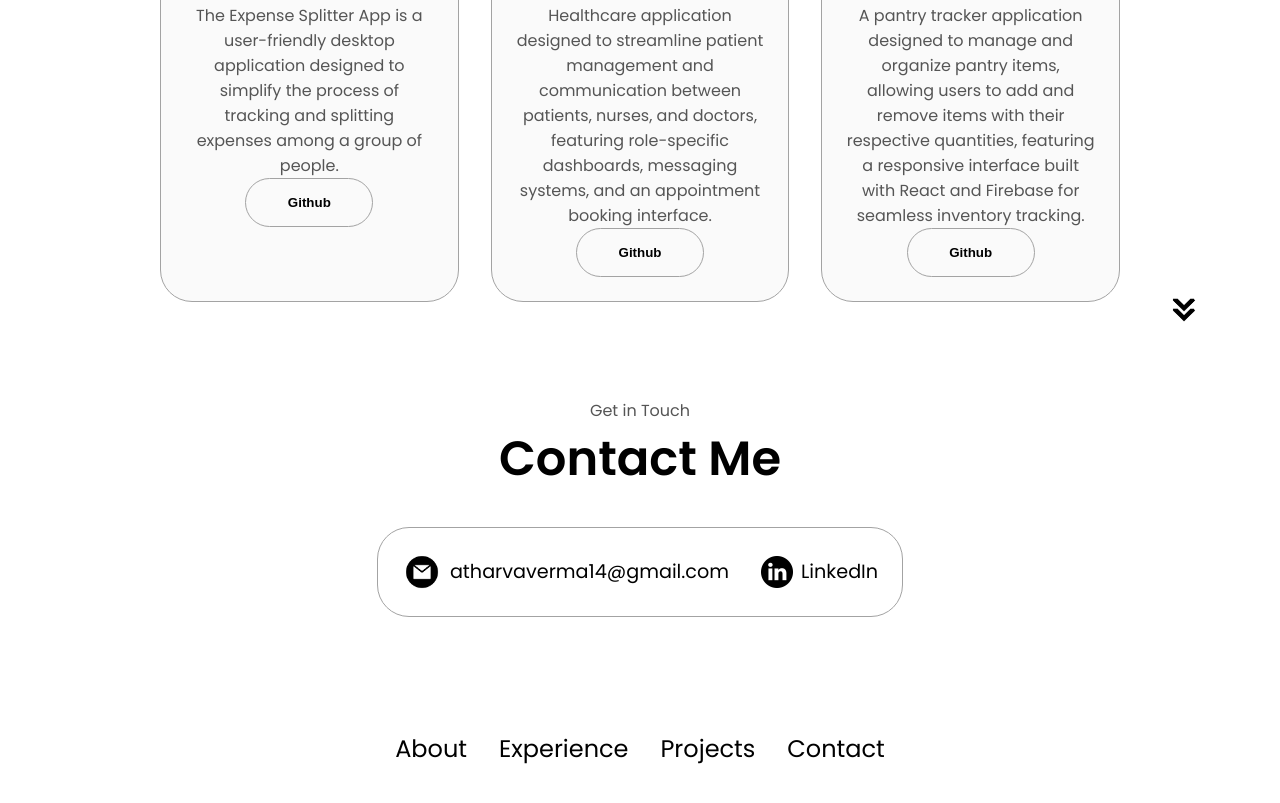
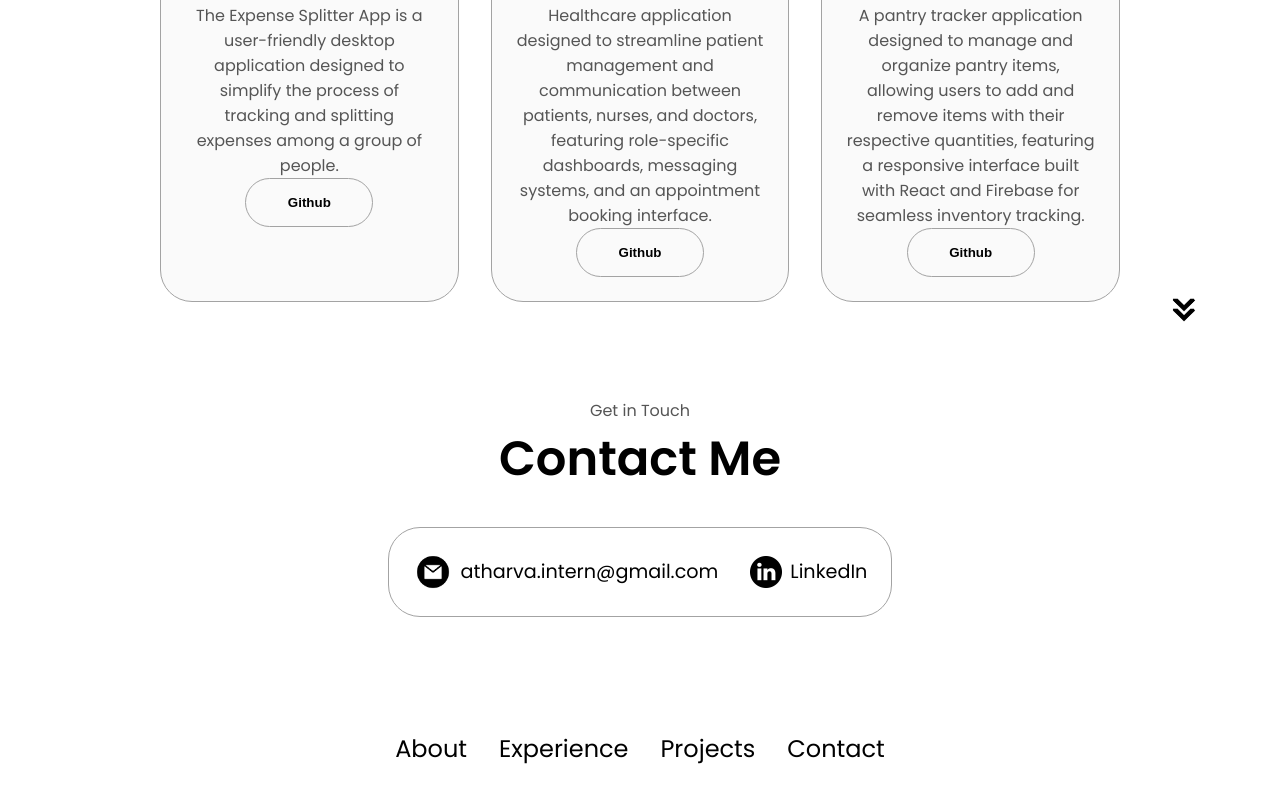
Before and after one commit to Arrrttyyyys/Portfolio-Website, a plain HTML site: page Index.html in a window 1280 px wide. Shown: the part 3794-4597 px from the top of the page. Drawn offline with Linux system fonts and the light colour scheme.

Commit message:
Update Index.html

```diff
--- a/Index.html
+++ b/Index.html
@@ -552,7 +552,7 @@
             alt="Email icon"
             class="icon contact-icon email-icon"
           />
-          <p><a href="mailto:examplemail@gmail.com">atharvaverma14@gmail.com</a></p>
+          <p><a href="mailto:examplemail@gmail.com">atharva.intern@gmail.com</a></p>
         </div>
         <div class="contact-info-container">
           <img
```
